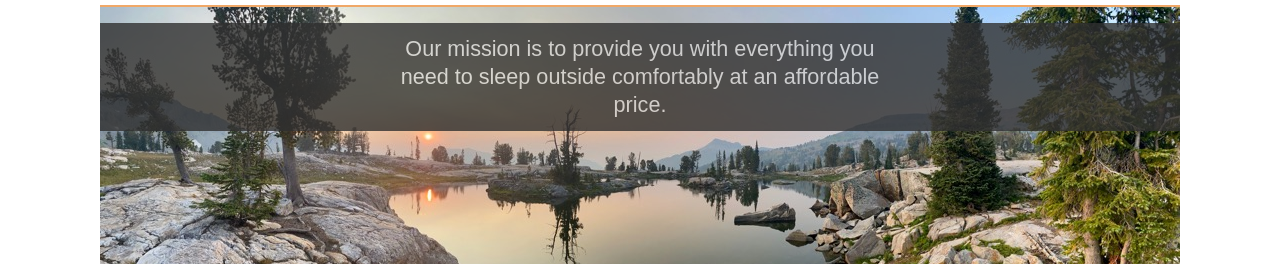
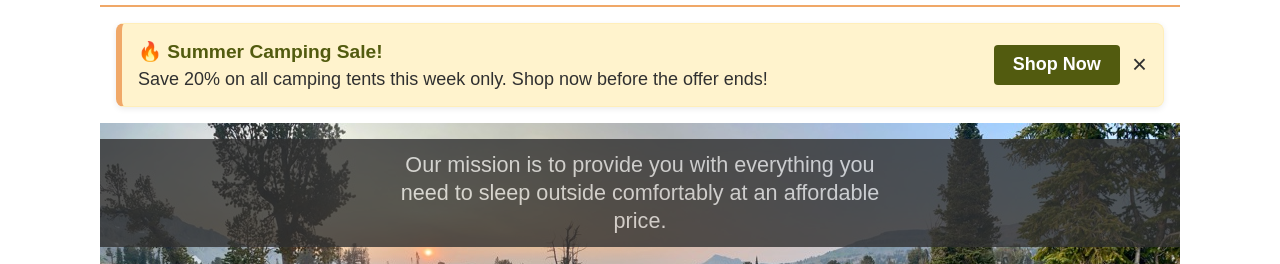
Before and after one commit to LuthandoNgombane/wdd330, a website built with Vite: page src/index.html in a window 1280 px wide. Shown: the part 80-344 px from the top of the page. Built offline with nearby package versions, Linux system fonts and the light colour scheme.

Commit message:
Add customizable promotional alert to home page

```diff
--- a/src/css/style.css
+++ b/src/css/style.css
@@ -320,3 +320,94 @@ footer {
   font-size: var(--small-font);
   padding: 1em;
 }
+/* ==========================================
+   Promotional Alert Banner
+========================================== */
+
+.hidden {
+  display: none;
+}
+
+.promo-alert {
+  background-color: #fff3cd;
+  border: 1px solid #ffeeba;
+  border-left: 6px solid var(--primary-color);
+  margin: 1rem;
+  padding: 1rem;
+  border-radius: 8px;
+  box-shadow: 0 2px 6px rgba(0, 0, 0, 0.08);
+}
+
+.promo-content {
+  display: flex;
+  justify-content: space-between;
+  align-items: center;
+  gap: 1rem;
+  flex-wrap: wrap;
+}
+
+.promo-text strong {
+  display: block;
+  font-size: 1.2rem;
+  color: var(--secondary-color);
+  margin-bottom: 0.4rem;
+}
+
+.promo-text p {
+  padding: 0;
+  margin: 0;
+  color: var(--dark-grey);
+}
+
+.promo-buttons {
+  display: flex;
+  align-items: center;
+  gap: 0.75rem;
+}
+
+.promo-btn {
+  background-color: var(--secondary-color);
+  color: white;
+  text-decoration: none;
+  padding: 0.6rem 1.2rem;
+  border-radius: 4px;
+  font-weight: bold;
+  transition: background-color 0.3s ease;
+}
+
+.promo-btn:hover {
+  background-color: var(--tertiary-color);
+}
+
+#close-alert {
+  background: transparent;
+  border: none;
+  color: var(--dark-grey);
+  font-size: 1.6rem;
+  cursor: pointer;
+  padding: 0;
+  line-height: 1;
+}
+
+#close-alert:hover {
+  color: #c1121f;
+}
+
+/* Mobile Layout */
+
+@media (max-width: 768px) {
+  .promo-content {
+    flex-direction: column;
+    align-items: flex-start;
+  }
+
+  .promo-buttons {
+    width: 100%;
+    justify-content: space-between;
+  }
+
+  .promo-btn {
+    flex: 1;
+    text-align: center;
+  }
+}
--- a/src/index.html
+++ b/src/index.html
@@ -9,22 +9,38 @@
   </head>
 
   <body>
-
-    <header class="divider" id="header">
-
-    </header>
+    <header class="divider" id="header"></header>
 
     <main class="divider">
+
+      <!-- Promotional Alert -->
+      <section id="promo-alert" class="promo-alert hidden">
+        <div class="promo-content">
+          <div class="promo-text">
+            <strong id="promo-title"></strong>
+            <p id="promo-message"></p>
+          </div>
+
+          <div class="promo-buttons">
+            <a id="promo-link" class="promo-btn" href="#">Shop Now</a>
+            <button id="close-alert" aria-label="Close alert">&times;</button>
+          </div>
+        </div>
+      </section>
+
+      <!-- Hero Section -->
       <div class="hero">
         <img
           src="/images/banner-sm.jpg"
           srcset="images/banner-sm.jpg 500w, images/banner.jpg"
           alt="image of a high mountain lake"
         />
+
         <div class="logo logo--square">
           <img src="/images/noun_Tent_2517.svg" alt="tent image for logo" />
           <div>Sleep<span class="highlight">Outside</span></div>
         </div>
+
         <div class="mission">
           <p>
             Our mission is to provide you with everything you need to sleep
@@ -51,9 +67,7 @@
 
     </main>
 
-    <footer id="footer">
-
-    </footer>
+    <footer id="footer"></footer>
 
   </body>
 </html>
--- a/src/js/main.js
+++ b/src/js/main.js
@@ -1,22 +1,68 @@
 import ProductData from "./ProductData.mjs";
 import ProductList from "./ProductList.mjs";
 
-//LN - Week 2 - Individual Assignment - Changes
-//LN : Imported updateCartBadge function to dynamically calculate total quantities and update the header badge.
-
-//LN - : Week 3 - Team Activity Changes
-//LN : Imported loader function to load header and footer templates and render them.
+// Week 2 - Individual Assignment
 import { updateCartBadge, loadHeaderFooter } from "./utils.mjs";
 
-//LN : Week 3 - Team Activity Changes
-//LN : Load header and footer templates and render them.
+// Load shared header and footer
 loadHeaderFooter();
 
-//LN - Week 2 - Individual Assignment - Changes
-//LN : Dynamically calculates total quantities and updates the header badge.
+// Update shopping cart badge
 updateCartBadge();
 
+// ===============================
+// Promotional Alert Configuration
+// ===============================
+const promotion = {
+  title: "🔥 Summer Camping Sale!",
+  message:
+    "Save 20% on all camping tents this week only. Shop now before the offer ends!",
+  buttonText: "Shop Now",
+  buttonLink: "/product_listing/index.html?category=tents",
+};
+
+// Display promotional alert
+function showPromotion() {
+  const alert = document.getElementById("promo-alert");
+
+  // Stop if the alert container doesn't exist
+  if (!alert) return;
+
+  // Don't show again if the user previously dismissed it
+  if (localStorage.getItem("promo-dismissed") === "true") {
+    return;
+  }
+
+  document.getElementById("promo-title").textContent = promotion.title;
+  document.getElementById("promo-message").textContent = promotion.message;
+
+  const link = document.getElementById("promo-link");
+  link.textContent = promotion.buttonText;
+  link.href = promotion.buttonLink;
+
+  alert.classList.remove("hidden");
+
+  document
+    .getElementById("close-alert")
+    .addEventListener("click", () => {
+      alert.classList.add("hidden");
+      localStorage.setItem("promo-dismissed", "true");
+    });
+}
+
+// Initialize promotion
+showPromotion();
+
+// ===============================
+// Product Listing
+// ===============================
 const dataSource = new ProductData("tents");
 const listElement = document.querySelector(".product-list");
-const productList = new ProductList("tents", dataSource, listElement);
+
+const productList = new ProductList(
+  "tents",
+  dataSource,
+  listElement
+);
+
 productList.init();
```
